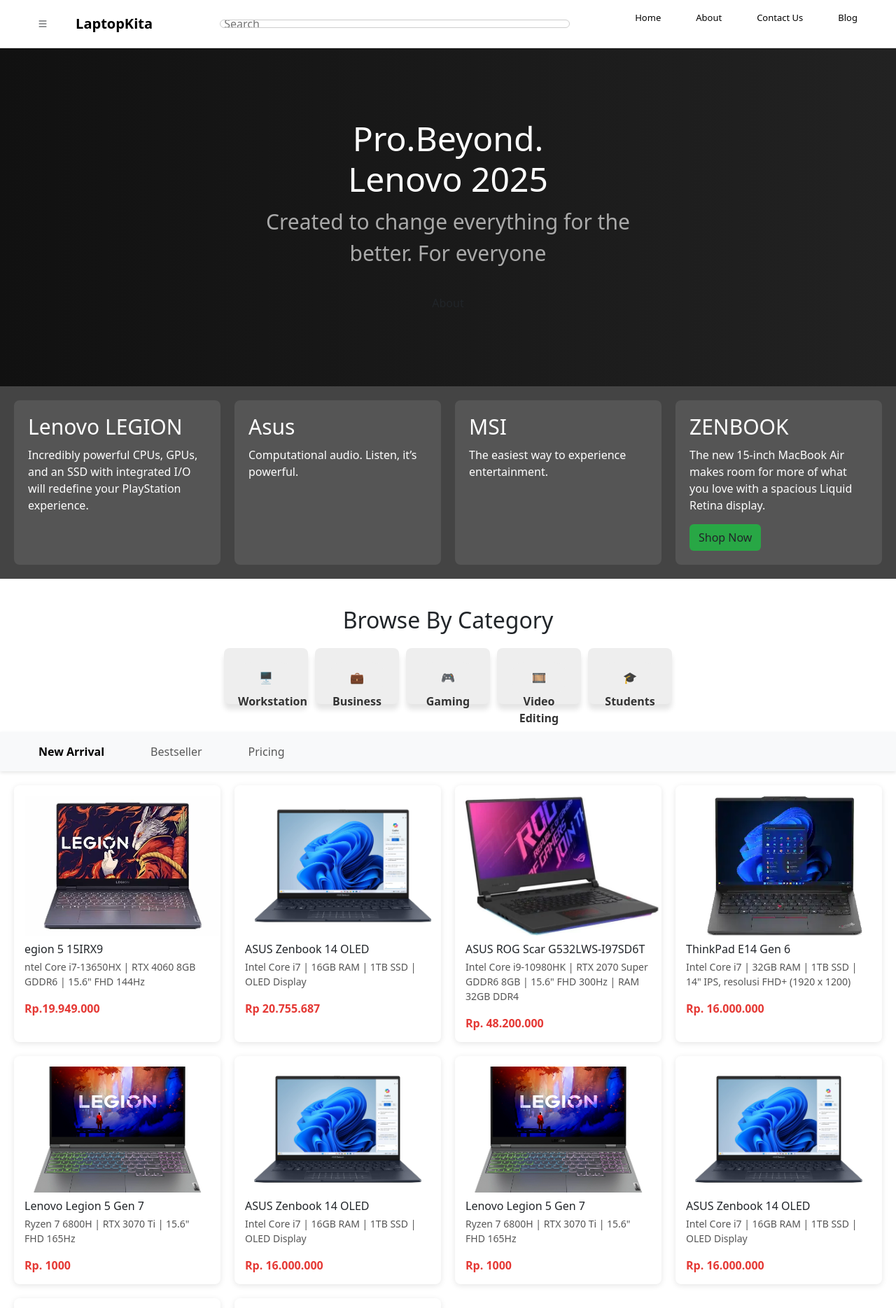
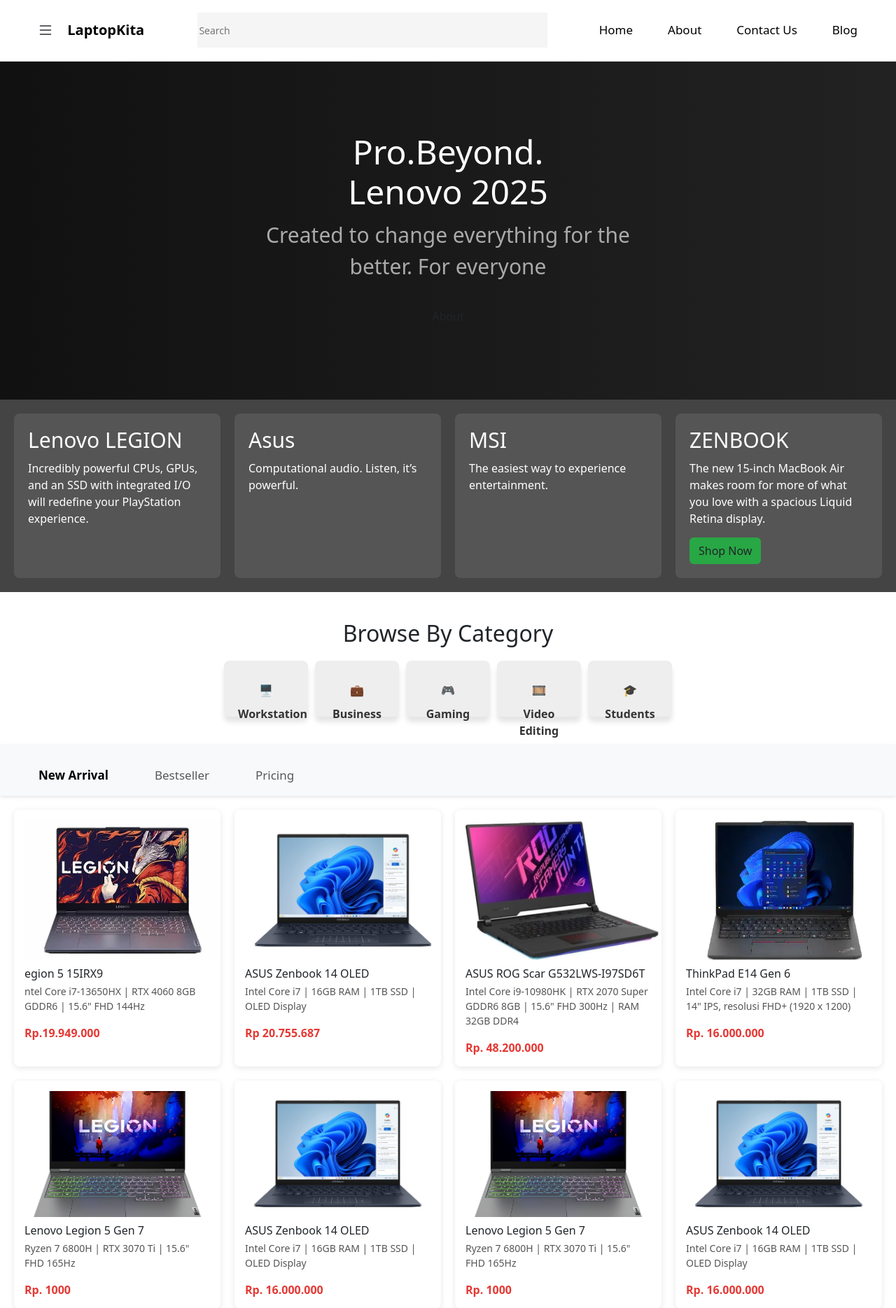
Before and after one commit to ddaannuu/Project-Website-Laptop, a PHP site: page / in a window 1280 px wide. Shown: the top 1869 px of the page at 70% size. Run offline with PHP 8.4, Linux system fonts and the light colour scheme; some libraries are stand-ins or nearby versions.

Commit message:
Perbaikam navbar atas-1

```diff
--- a/index.html
+++ b/index.html
@@ -10,7 +10,8 @@
   </head>
   <body>
     <header>
-      <button class="btn list" type="button" data-bs-toggle="offcanvas" data-bs-target="#offcanvasWithBothOptions" aria-controls="offcanvasWithBothOptions"><i class="bi bi-list"></i></button>
+      <button class="btn list" type="button" data-bs-toggle="offcanvas" data-bs-target="#offcanvasWithBothOptions"
+      aria-controls="offcanvasWithBothOptions"><i class="bi bi-list fs-4"></i></button>
 
       <div class="offcanvas offcanvas-start" data-bs-scroll="true" tabindex="-1" id="offcanvasWithBothOptions" aria-labelledby="offcanvasWithBothOptionsLabel">
         <div class="offcanvas-header">
--- a/styles.css
+++ b/styles.css
@@ -3,14 +3,6 @@
 @import "@fontsource/inter";
 @import "@fontsource/inter/400.css";
 @import "@fontsource/inter/400-italic.css";
-
-
-/* * {
-  box-sizing: border-box;
-  margin: 10px;
-  padding: 10px;
-} */
-
 
 body {
   font-family:  Inter;
@@ -32,12 +24,7 @@
   border-bottom: 1px solid #ddd;
 }
 
-.search {
-padding: 8px;
-width: 300px;
-border-radius: 8px;
-border: 1px solid #ccc;
-}
+
 
 .logo {
   font-size: 20px;
@@ -48,10 +35,13 @@
 nav ul {
   list-style-type: none;
   display: flex;
+  padding-top: 15px;
+
 }
 
 nav ul li {
   margin: 0 15px;
+  font-size: 17px;
 }
 
 nav a {
@@ -61,9 +51,16 @@
   font-weight: 500;
 }
 
-input[type="text"] {
-  padding: 5px;
 
+
+.search {
+  height: 50px;
+  width: 500px;
+  border-radius: 1px;
+  border: 0px solid #ccc;
+  background-color: #F5F5F5;
+  font-size: 14px;
+  color: rgba(0, 0, 0, 0.5);
 }
 
 .hero {
@@ -142,10 +139,7 @@
   background: #f8f8f8;
 }
 
-.search{
-  height: 10px;
-  width: 500px;
-}
+
 
 .logo{
   margin-right: 70px;
```
